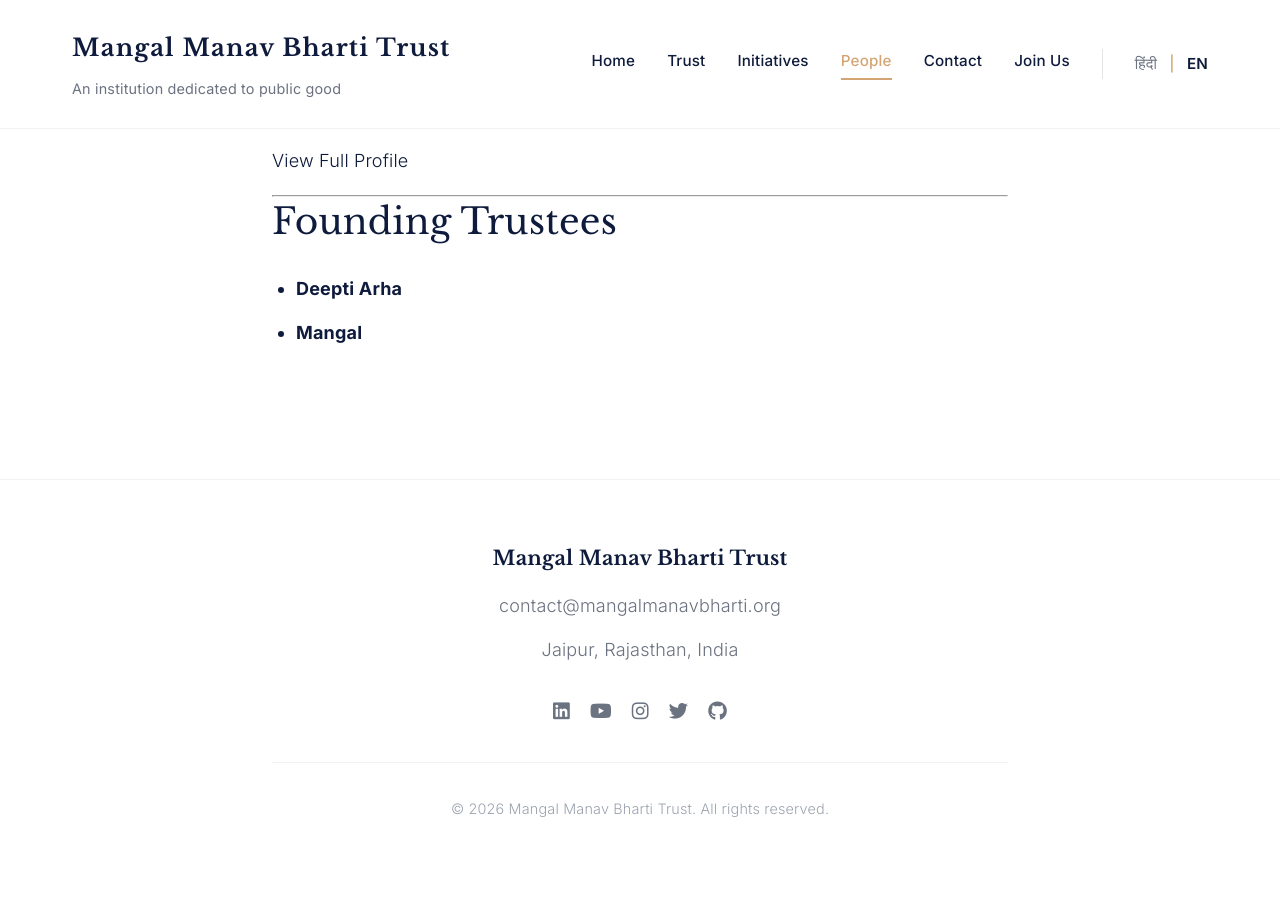
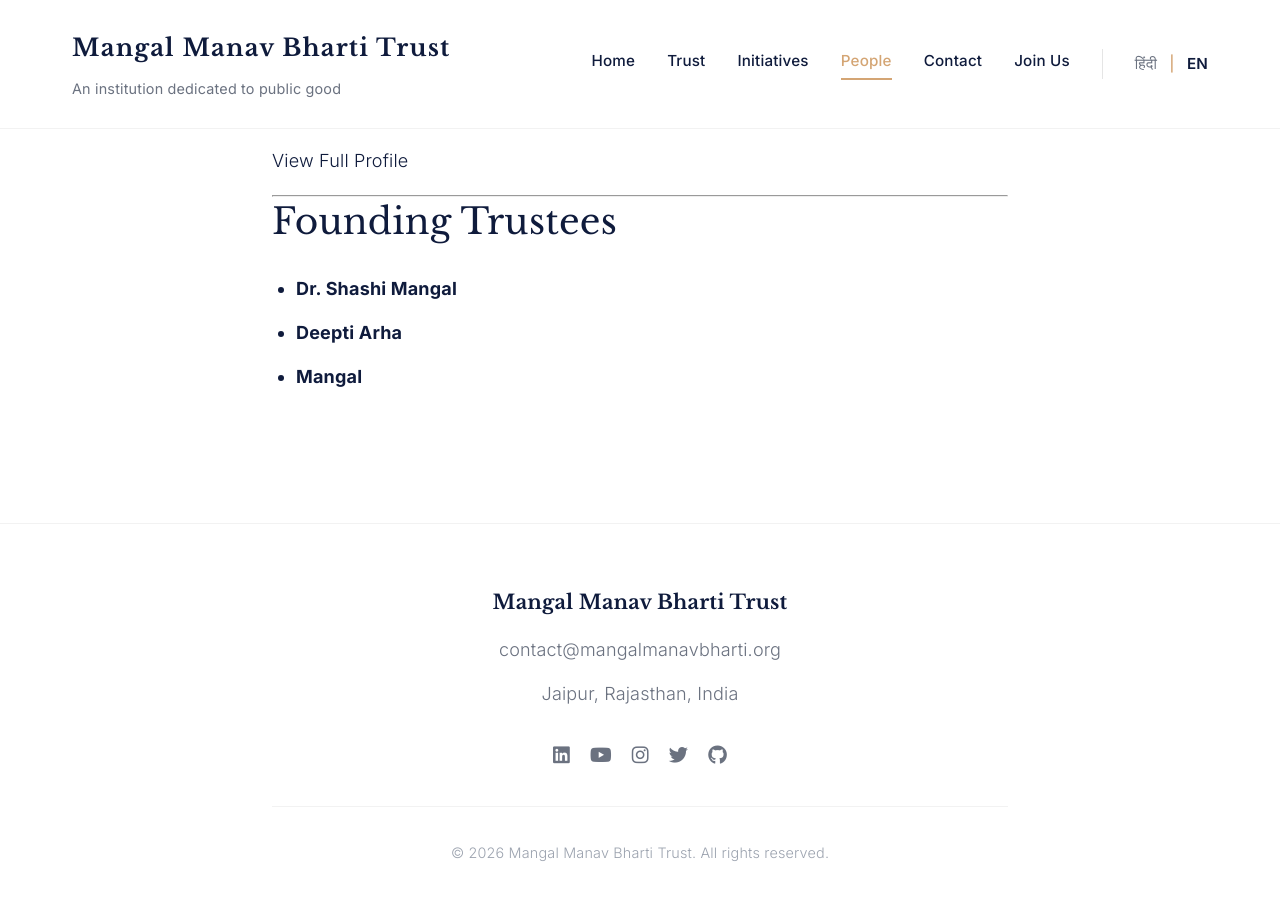
Before and after one commit to mangalmanavbharti/mmbtrust-www, a Jekyll site: the page built from pages/en/people.en.md, in a window 1280 px wide and 900 px high, scrolled down 412 px. Built offline with Jekyll 4.4.1, drawn with Linux system fonts in a browser that asks for light colours; before the commit the page ends 1268 px from its top, so only the background shows below that.

Commit message:
Add files via upload

```diff
--- a/pages/en/people.en.md
+++ b/pages/en/people.en.md
@@ -18,5 +18,6 @@ Dr. Shashi Mangal is the primary visionary inspiration and founding figure behin
 
 ## Founding Trustees
 
+- **Dr. Shashi Mangal**
 - **Deepti Arha**
 - **Mangal**
```
